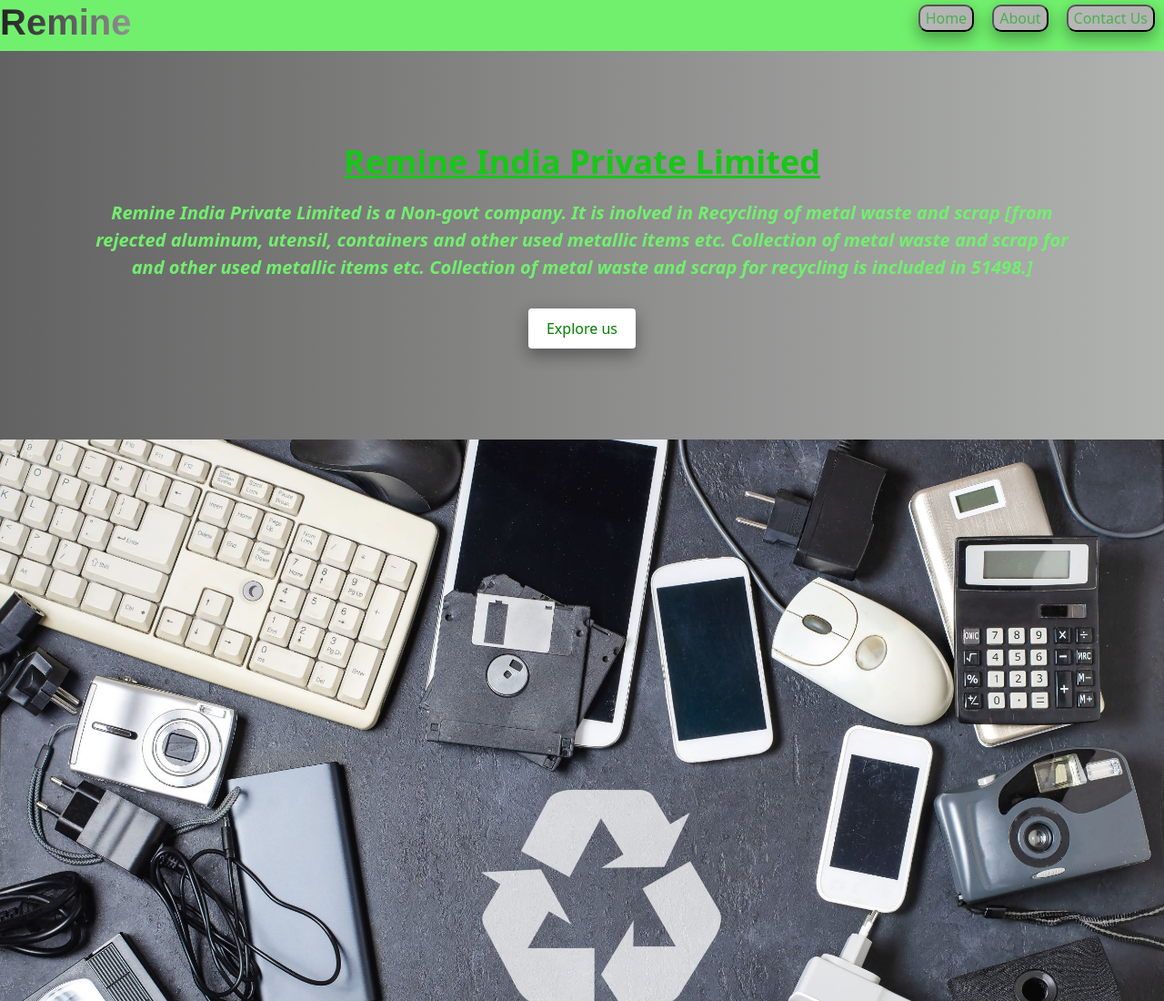
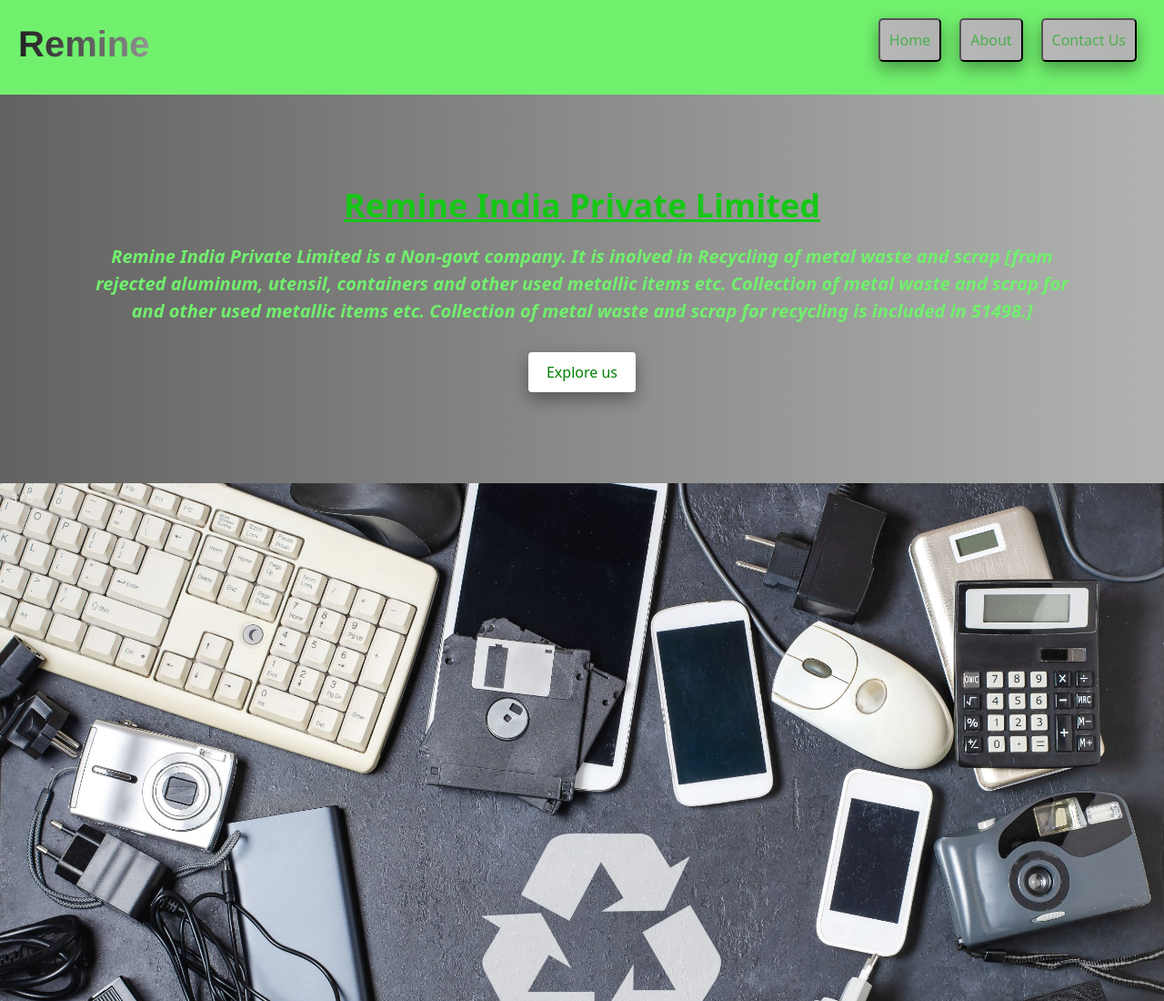
Before and after one commit to SowjanyaPentakota/Remine, a plain HTML site: page index.html in a window 1280 px wide. Shown: the top 1100 px of the page at 91% size. Drawn offline with nearby package versions, Linux system fonts and the light colour scheme.

Commit message:
Update sample.css

```diff
--- a/sample.css
+++ b/sample.css
@@ -25,7 +25,7 @@ header {
     display: flex;
 	align-items: center;
 	justify-content: space-between;
-	padding: 0px;
+	padding: 20px;
 }
 
 h1 {
@@ -47,9 +47,9 @@ nav li {
 button{
     background: linear-gradient(to right,#b7b7b7, #b1b3b1);
     /* background-color: beige; */
-    margin:20px
+/*     margin:20px */
     padding: 10px;
-    border-radius: 10px !important;
+    border-radius: 5px !important;
     color: #4CAF50;
     box-shadow: 0 8px 16px 0 rgba(0,0,0,0.2), 0 6px 20px 0 rgba(0,0,0,0.19);
 	/* background-clip: text;
@@ -59,7 +59,7 @@ button{
 
 button:hover {
   /* opacity: 1; */
-  background-color: green; /* Green */
+  background-color: rgb(7, 7, 7); /* Green */
   color: white;
 }
 
```
